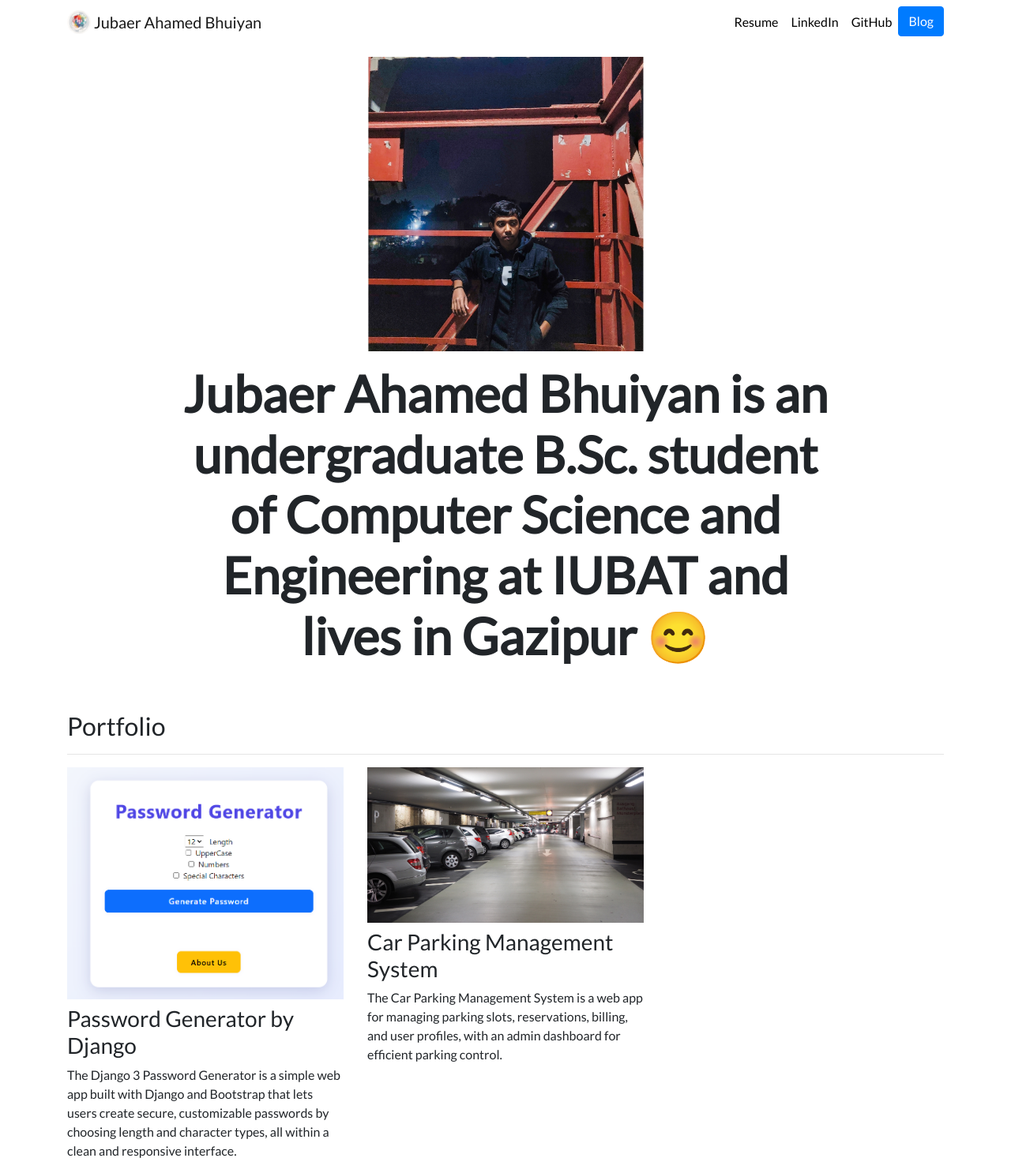
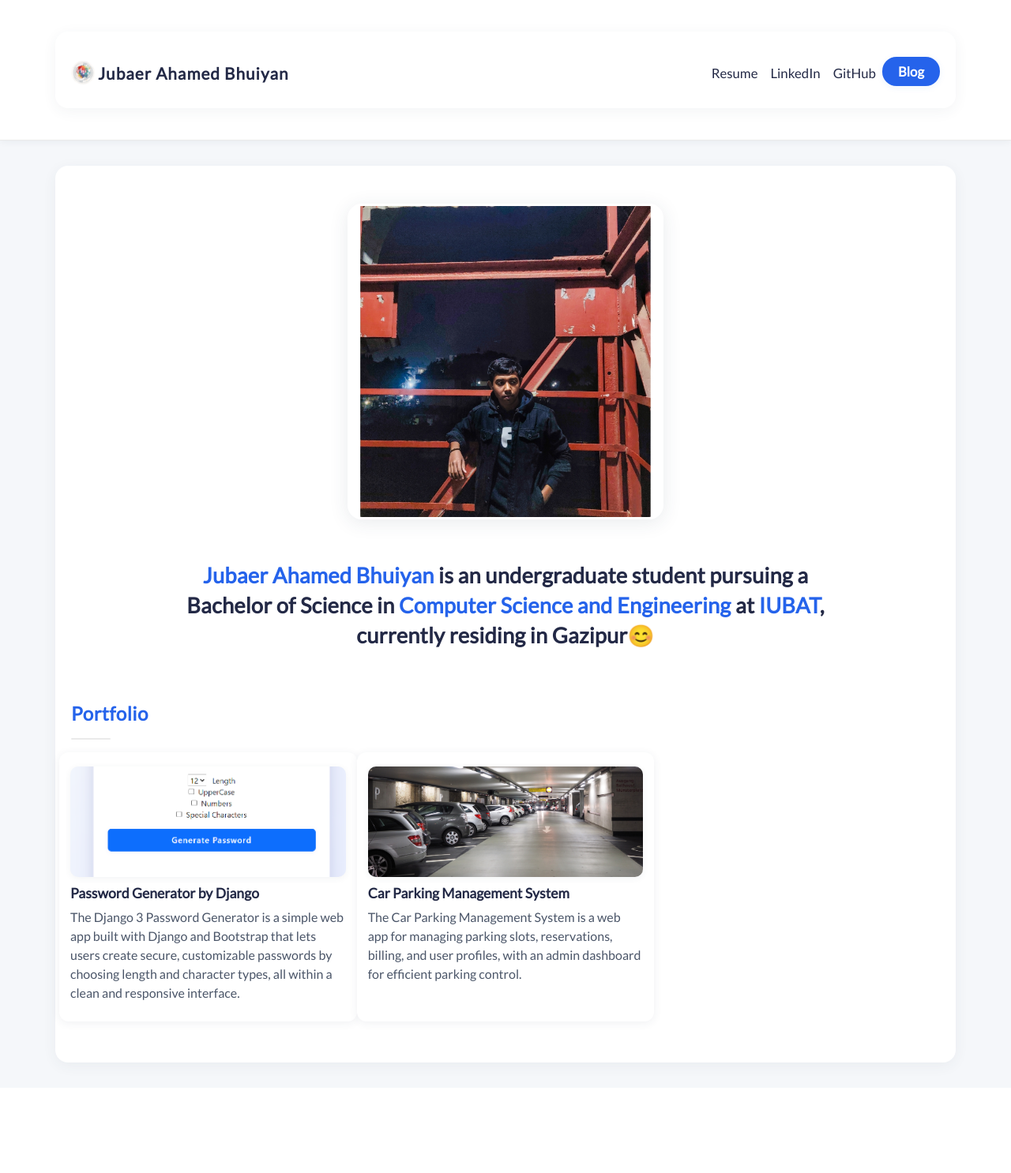
Before and after one commit to jubaer-bhuiyan/Personal-Portfolio-Project, a Django app: page / in a window 1280 px wide. Shown: the whole page at 79% size. After the commit the page ends 1357 px from the top, so only its background shows below. Run offline with Django 4.2, Linux system fonts and the light colour scheme; data comes from the database, SQL or seed files in the repository; both versions use the stored data as it was after the commit; some libraries are stand-ins or nearby versions.

Commit message:
Final Project

```diff
--- a/personalPortfolio/settings.py
+++ b/personalPortfolio/settings.py
@@ -118,7 +118,7 @@ USE_TZ = True
 # https://docs.djangoproject.com/en/4.2/howto/static-files/
 
 STATIC_URL = 'static/'
-STATICFILES_DIRS = [BASE_DIR / 'static']
+#STATICFILES_DIRS = [BASE_DIR / 'static']
 
 MEDIA_URL = '/media/'
 MEDIA_ROOT = BASE_DIR / 'media/'
--- a/portfolio/static/portfolio/custom.css
+++ b/portfolio/static/portfolio/custom.css
@@ -1,24 +1,230 @@
-.navbar-nav .nav-link {
-    color: rgba(0,0,0,1) !important;
+/* General body and font */
+body {
+    background: #f5f7fa;
+    font-family: 'Lato', 'Segoe UI', Arial, sans-serif;
+    color: #232946;
+    min-height: 100vh;
+    margin: 0;
+    padding: 0;
 }
 
-.navbar-nav .nav-link:hover {
-    color: rgba(0,0,0,.5) !important;
+/* Navbar */
+#topNav {
+    background: #fff;
+    box-shadow: 0 2px 8px rgba(44, 62, 80, 0.06);
+    border-bottom: 1px solid #eaeaea;
+}
+#topNav .navbar-brand span {
+    font-weight: 700;
+    color: #232946;
+    letter-spacing: 1px;
+    font-size: 1.3rem;
+}
+#topNav .nav-link, #topNav .btn {
+    color: #232946 !important;
+    font-weight: 500;
+    transition: color 0.2s, background 0.2s;
+    font-size: 1.05rem;
+    border-radius: 6px;
+}
+#topNav .nav-link.blog-link {
+    color: #fff !important;
+    background: #2563eb;
+    font-weight: 600;
+    margin-left: 8px;
+    padding: 6px 18px;
+    border-radius: 8px;
+    box-shadow: 0 2px 8px rgba(37,99,235,0.08);
+    transition: background 0.2s, color 0.2s;
+}
+#topNav .nav-link.blog-link:hover {
+    background: #174ea6;
+    color: #fff !important;
+}
+#topNav .nav-link:hover, #topNav .btn:hover {
+    color: #2563eb !important;
+    background: #f0f4fa;
+    text-decoration: underline;
+}
+#topNav .btn-primary {
+    background: #2563eb;
+    border: none;
+    color: #fff !important;
+    border-radius: 18px;
+    padding: 6px 20px;
+    font-weight: 600;
+    box-shadow: 0 2px 8px rgba(26,115,232,0.08);
 }
 
-body {
-    font-family: 'Lato', sans-serif;
+/* Container and section spacing */
+.container {
+    background: #fff;
+    border-radius: 16px;
+    box-shadow: 0 4px 18px rgba(44, 62, 80, 0.06);
+    padding: 32px 20px 24px 20px;
+    margin-top: 32px;
+    margin-bottom: 32px;
 }
 
-#blogtitle {
-    font-size: 6rem;
+/* Home page profile image (large, square, pro look) */
+.profile-picture {
+    width: 400px;
+    height: 400px;
+    border-radius: 18px;
+    object-fit: cover;
+    border: 3px solid #ffffff;
+    box-shadow: 0 4px 24px rgba(44,62,80,0.10);
+    margin: 0 auto 18px auto;
+    display: block;
+    background: #fff;
 }
 
-@media (min-width: 992px) {
+/* Home page headline */
+#hometext {
+    font-size: 1.7rem;
+    font-weight: 700;
+    color: #232946;
+    margin-top: 18px;
+    margin-bottom: 18px;
+    line-height: 1.4;
+    letter-spacing: 0.2px;
+}
+
+/* Portfolio section */
+h2.mt-5 {
+    font-size: 1.5rem;
+    font-weight: 700;
+    color: #2563eb;
+    letter-spacing: 0.5px;
+    margin-bottom: 0.5em;
+}
+hr {
+    border-top: 2px solid #eaeaea;
+    width: 50px;
+    margin-left: 0;
+    border-radius: 1px;
+}
+
+/* Portfolio cards */
+.row .col-lg-4, .row .col-md-6 {
+    margin-bottom: 28px;
+}
+.row .col-lg-4, .row .col-md-6, .row .col-12 {
+    transition: transform 0.12s, box-shadow 0.12s;
+}
+.row .col-lg-4:hover, .row .col-md-6:hover {
+    transform: translateY(-4px) scale(1.01);
+    box-shadow: 0 6px 24px rgba(26,115,232,0.08);
+    z-index: 2;
+}
+
+/* Portfolio card effect */
+.col-lg-4.col-md-6, .col-md-6 {
+    background: #fff;
+    border-radius: 12px;
+    box-shadow: 0 2px 12px rgba(44,62,80,0.07);
+    padding: 18px 14px 14px 14px;
+    margin-bottom: 28px;
+    transition: box-shadow 0.18s, transform 0.18s;
+}
+.col-lg-4.col-md-6:hover, .col-md-6:hover {
+    box-shadow: 0 8px 32px rgba(44,62,80,0.13);
+    transform: translateY(-6px) scale(1.01);
+}
+
+/* Uniform portfolio images */
+.img-fluid.mb-2 {
+    border-radius: 10px;
+    box-shadow: 0 2px 8px rgba(44,62,80,0.06);
+    margin-bottom: 10px;
+    width: 100%;
+    height: 140px;
+    object-fit: cover;
+    background: #f6f8fa;
+    transition: box-shadow 0.15s;
+    display: block;
+}
+.img-fluid.mb-2:hover {
+    box-shadow: 0 4px 16px rgba(26,115,232,0.13);
+}
+h3 {
+    font-size: 1.1rem;
+    font-weight: 600;
+    color: #232946;
+    margin-top: 10px;
+}
+p {
+    color: #4a5568;
+    font-size: 1rem;
+    margin-bottom: 0.6em;
+}
+
+/* Blog list and detail */
+#blogtitle {
+    font-size: 1.6rem;
+    color: #2563eb;
+    font-weight: 700;
+    margin-bottom: 1.2em;
+    letter-spacing: 0.5px;
+}
+h2, h4, h5 {
+    color: #232946;
+}
+a {
+    color: #2563eb;
+    text-decoration: none;
+    transition: color 0.2s;
+}
+a:hover {
+    color: #174ea6;
+    text-decoration: underline;
+}
+.text-muted {
+    color: #6c757d !important;
+}
+.text-center {
+    text-align: center !important;
+}
+
+/* Blog detail content */
+#blogdetailtitle {
+    font-size: 1.5rem;
+    font-weight: 700;
+    color: #232946;
+    margin-bottom: 0.5em;
+    letter-spacing: 0.2px;
+}
+.blog-content, .blog-detail-content {
+    font-size: 1.05rem;
+    color: #232946;
+    line-height: 1.7;
+    background: #f6f8fa;
+    border-radius: 10px;
+    padding: 18px 12px;
+    margin-bottom: 2em;
+    box-shadow: 0 2px 12px rgba(44,62,80,0.05);
+    white-space: pre-line;
+}
+
+/* Responsive tweaks */
+@media (max-width: 768px) {
+    .container {
+        padding: 8px 2px 6px 2px;
+    }
     #hometext {
-        font-size: 4rem;
+        font-size: 1.05rem;
+    }
+    h2.mt-5 {
+        font-size: 1rem;
     }
     #blogdetailtitle {
-        font-size: 5rem;
+        font-size: 1rem;
+    }
+    .profile-picture {
+        width: 120px;
+        height: 120px;
+    }
+    .img-fluid.mb-2 {
+        height: 80px;
     }
 }
--- a/portfolio/templates/portfolio/base.html
+++ b/portfolio/templates/portfolio/base.html
@@ -33,7 +33,7 @@
       <div class="collapse navbar-collapse text-center" id="navbarNav">
         <ul class="navbar-nav ml-auto">
           <li class="nav-item">
-            <a class="nav-link" href="{% static 'portfolio/JubaerCV.pdf' %}">Resume</a>
+            <a class="nav-link" href="{% static 'portfolio/JubaerCV.pdf' %}" target="_blank">Resume</a>
           </li>
           <li class="nav-item">
             <a class="nav-link" href="https://www.linkedin.com/in/jubaer-ahamed-bhuiyan/" target="_blank">LinkedIn</a>
--- a/portfolio/templates/portfolio/home.html
+++ b/portfolio/templates/portfolio/home.html
@@ -6,13 +6,13 @@
 
 <div class="row justify-content-center my-3">
   <div class="col-5">
-    <img src="{% static 'portfolio/JubaerPP.png' %}" class="img-fluid">
+    <img src="{% static 'portfolio/JubaerPP.png' %}" class="profile-picture">
   </div>
 </div>
 
 <div class="row justify-content-center mb-3">
   <div class="col-md-9 text-center">
-    <h1 id="hometext" class="font-weight-bold">Jubaer Ahamed Bhuiyan is an undergraduate B.Sc. student of Computer Science and Engineering at IUBAT and lives in Gazipur 😊</h1>
+    <h1 id="hometext" class="font-weight-bold"><a href="https://www.facebook.com/bhuiyan.jubaer" target="_blank">Jubaer Ahamed Bhuiyan</a> is an undergraduate student pursuing a Bachelor of Science in <a href="https://cse.iubat.edu/" target="_blank">Computer Science and Engineering</a> at <a href="https://iubat.edu" target="_blank">IUBAT</a>, currently residing in Gazipur😊</h1>
   </div>
 </div>
 
```
Also changed, not shown: README.md (added), db.sqlite3, media/portfolio/images/multi-storey-car-park.jpg (added).
